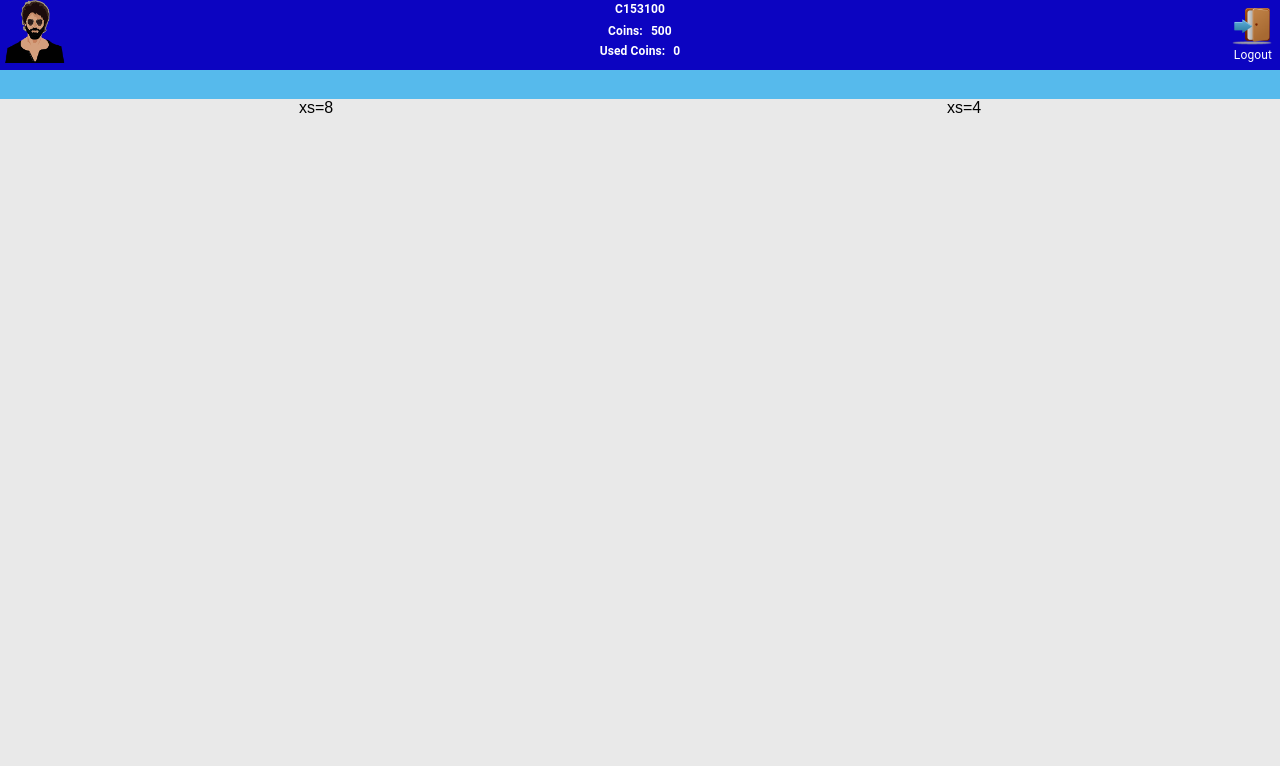
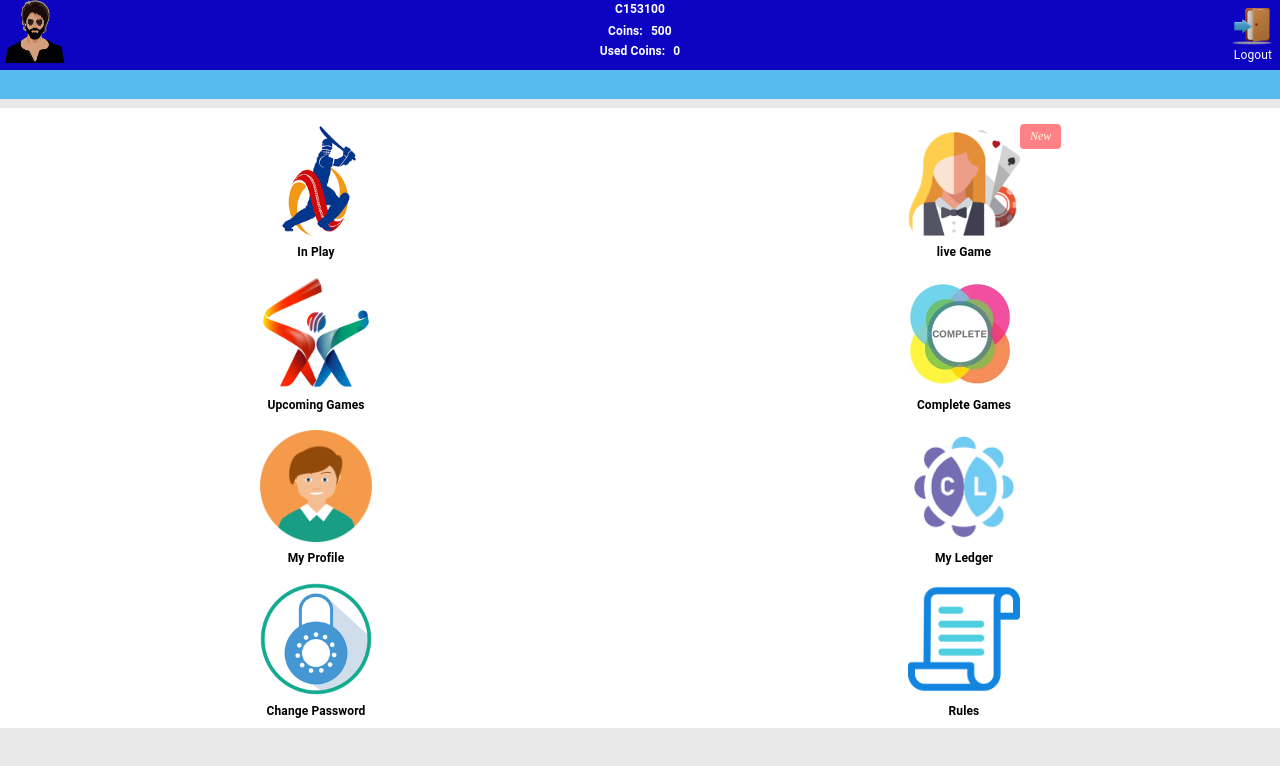
Before and after one commit to ritu-metaversity/client_jmd, a React (Vite) app: page / in a window 1280 px wide. Shown: the top 766 px of the page. Built offline with nearby package versions, Linux system fonts and the light colour scheme.

Commit message:
dashboard complete

```diff
--- a/src/Common/MarqueeCom/style.scss
+++ b/src/Common/MarqueeCom/style.scss
@@ -2,4 +2,7 @@
     display: block;
     background-color: #56baec;
     padding: 14.3px;
+    a{
+
+    }
 }
--- a/src/Pages/Dashboard/Dashboard.tsx
+++ b/src/Pages/Dashboard/Dashboard.tsx
@@ -1,15 +1,83 @@
-import { Box, Grid } from "@mui/material"
+import { Box, Grid, Typography } from "@mui/material"
+import inPlay from "../../assets/img/crick.webp"
+import live from "../../assets/img/live-casino2.webp"
+import allGame from "../../assets/img/allGame.webp"
+import CG1 from "../../assets/img/CG1.webp"
+import profile from "../../assets/img/Profile.webp"
+import ledger from "../../assets/img/CL.webp"
+import CP from "../../assets/img/CP.webp"
+import rule from "../../assets/img/rules.webp"
+import { Link } from "react-router-dom"
+import './dashboard.scss'
+import NewCom from "./NewCom"
+
+interface DataProps {
+  name: string;
+  imgUrl: string;
+  new:boolean;
+}
+
+const Data: DataProps[] = [
+  {
+    name: "In Play",
+    imgUrl: inPlay,
+    new:false,
+  },
+  {
+    name: "live Game",
+    imgUrl: live,
+    new:true,
+  },
+  {
+    name: "Upcoming Games",
+    imgUrl: allGame,
+    new:false,
+  },
+  {
+    name: "Complete Games",
+    imgUrl: CG1,
+    new:false,
+  },
+  {
+    name: "My Profile",
+    imgUrl: profile,
+    new:false,
+  },
+  {
+    name: "My Ledger",
+    imgUrl: ledger,
+    new:false,
+  },
+  {
+    name: "Change Password",
+    imgUrl: CP,
+    new:false,
+  },
+  {
+    name: "Rules",
+    imgUrl: rule,
+    new:false,
+  },
+]
 
 const Dashboard = () => {
   return (
-    <Box>
+    <Box pb={1} sx={{
+      background:"#fff",
+      marginTop:"25px"
+    }}>
       <Grid container spacing={2}>
-        <Grid item xs={6}>
-          xs=8
-        </Grid>
-        <Grid item xs={6}>
-          xs=4
-        </Grid>
+        {Data?.map((item: DataProps) => (
+          <Grid item xs={6}>
+            <Box className="dash_main">
+              <Link to="">
+                <img src={item?.imgUrl} alt={item?.name} width="112" height="112"/>
+                {item?.new && <NewCom />}
+                <Typography component="p">{item?.name}</Typography>
+              </Link>
+            </Box>
+          </Grid>
+        ))}
       </Grid>
     </Box>
   )
--- /dev/null
+++ b/src/Pages/Dashboard/NewCom.tsx
@@ -0,0 +1,11 @@
+import React from 'react'
+
+const NewCom = () => {
+  return (
+    <>
+    <span className="blinking">New</span>
+    </>
+  )
+}
+
+export default NewCom
--- /dev/null
+++ b/src/Pages/Dashboard/dashboard.scss
@@ -0,0 +1,43 @@
+.dash_main {
+  a {
+    text-decoration: none;
+    color: #000000;
+  }
+  p {
+    margin-top: 3px;
+    font-size: 12px;
+    font-weight: 700;
+  }
+}
+
+.blinking {
+  animation: blinkingText 1s infinite;
+  font-family: futura;
+  font-style: italic;
+  color: #fff;
+  background-color: #fc030b;
+  position: absolute;
+  padding: 5px 10px;
+  border-radius: 4px;
+  font-size: 12px;
+}
+
+@keyframes blinkingText {
+  0% {
+    opacity: 1;
+    color: #ff0;
+  }
+  100% {
+    opacity: 0;
+    color: #fff;
+  }
+  0% {
+    opacity: 0;
+  }
+  50% {
+    opacity: 0.5;
+  }
+  100% {
+    opacity: 1;
+  }
+}
--- a/src/main.tsx
+++ b/src/main.tsx
@@ -11,7 +11,6 @@ if (container) {
   const root = createRoot(container)
 
   root.render(
-
       <Provider store={store}>
         <App />
       </Provider>,
```
